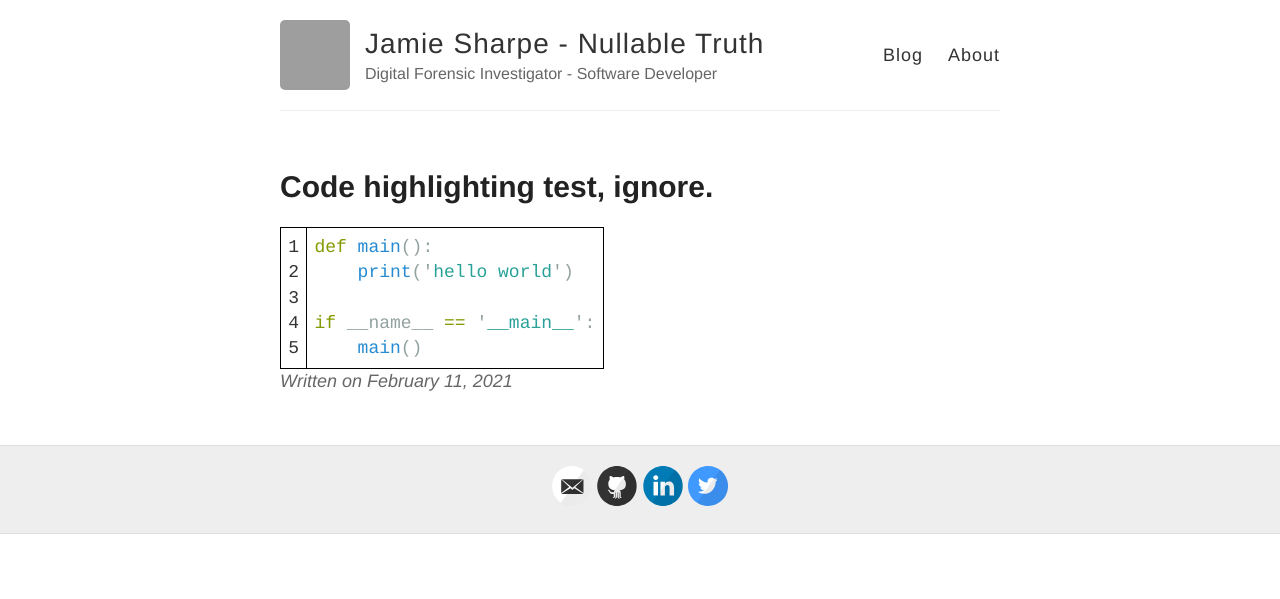
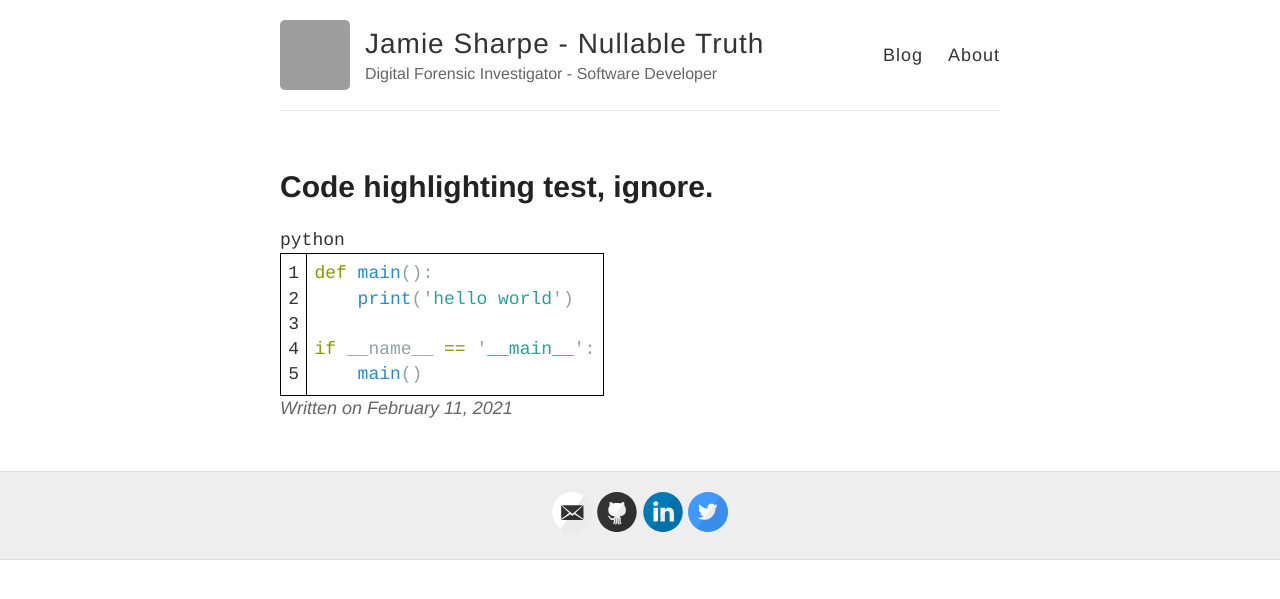
Before and after one commit to JamieSharpe/jamiesharpe.github.io, a Jekyll site: the page built from _posts/2021-02-11-Code-Test.md, in a window 1280 px wide. Shown: the top 599 px of the page. Built offline with Jekyll 4.4.1, drawn with Linux system fonts in a browser that asks for light colours; grey boxes are pictures that could not be loaded.

Commit message:
code language name.

```diff
--- a/_sass/_highlights.scss
+++ b/_sass/_highlights.scss
@@ -12,6 +12,11 @@ pre.highllight {
 
 code {
   font-family:'Bitstream Vera Sans Mono','Courier', monospace;
+
+  &[data-lang]::before
+  {
+    content: attr(data-lang);
+  }
 }
 
 .highlight .c { color: #586E75 } /* Comment */
```
